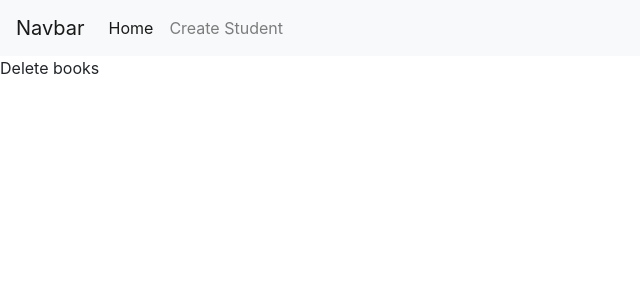
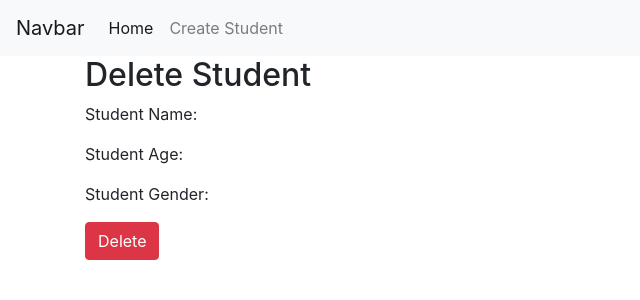
Before and after one commit to ThediniSilva/Library_Management_System, a React (Create React App) app in the folder frontend/: page /delete/1 in a window 1280 px wide. Shown: the top 300 px of the page, without its empty margins (0-640 px from the left). Built offline with nearby package versions, Linux system fonts and the light colour scheme; no server answers.

Commit message:
Update the MERN project

```diff
--- a/frontend/src/components/DeleteStudent.js
+++ b/frontend/src/components/DeleteStudent.js
@@ -1,11 +1,49 @@
-// import React from 'react';
+//Delete a student from database
+import React, { useEffect, useState } from "react";
+import axios from "axios";
+import { useParams, useNavigate } from "react-router-dom";
 
+export default function DeleteStudent() {
+  const { id } = useParams();
+  const navigate = useNavigate();
 
- const DeleteStudent = () => {
-    return(
-        <div>Delete books</div>
-    )
+  const [student, setStudent] = useState({});
 
- };
+  useEffect(() => {
+    axios
+      .get(`http://localhost:5555/student/${id}`)
+      .then((response) => {
+        setStudent(response.data);
+      })
+      .catch((error) => {
+        console.error("Error fetching student details:", error);
+      });
+  }, [id]);
 
-export default DeleteStudent;
+  const deleteStudent = () => {
+    axios
+      .delete(`http://localhost:5555/student/${id}`)
+      .then(() => {
+        alert("Student Deleted");
+        navigate("/"); // Redirect to the student list or any other page after deletion
+      })
+      .catch((error) => {
+        alert("Error deleting student");
+        console.error("Error deleting student:", error);
+      });
+  };
+
+  return (
+    <div className="container">
+      <h2>Delete Student</h2>
+      <div>
+        <p>Student Name: {student.name}</p>
+        <p>Student Age: {student.age}</p>
+        <p>Student Gender: {student.gender}</p>
+      </div>
+      <button onClick={deleteStudent} className="btn btn-danger">
+        Delete
+      </button>
+    </div>
+  );
+}
--- a/frontend/src/components/UpdateStudent.js
+++ b/frontend/src/components/UpdateStudent.js
@@ -1,3 +1,4 @@
+//Update student details
 import React, { useState, useEffect } from "react";
 import axios from "axios";
 import { useParams } from "react-router-dom";
--- a/package.json
+++ b/package.json
@@ -1,8 +1,10 @@
 {
+  "devDependencies": {
+    "react-scripts": "^5.0.1"
+  },
   "dependencies": {
     "axios": "^1.6.5",
     "notistack": "^3.0.1",
-    "react-icons": "^5.0.1",
     "react-router-dom": "^6.21.3"
   }
 }
```
Also changed, not shown: frontend/package.json (line endings or trailing spaces), 2 other files (tests, documents, lock files or other folders).
